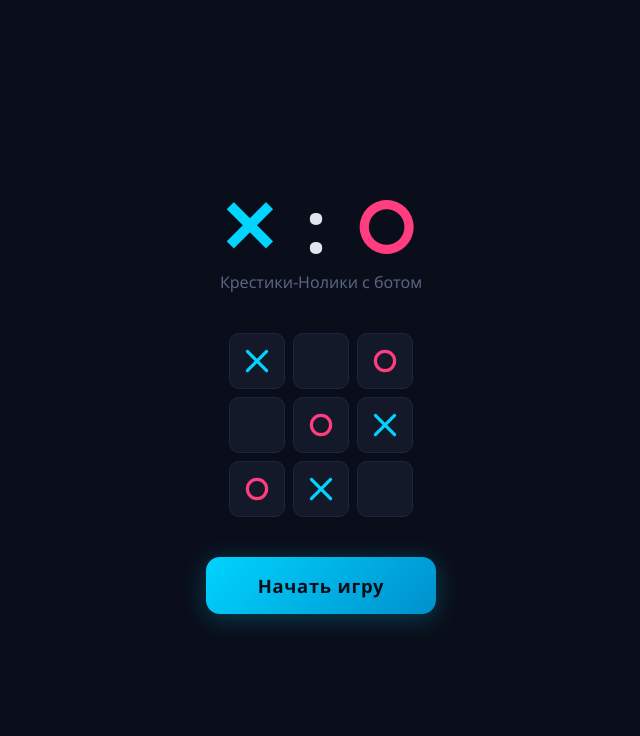
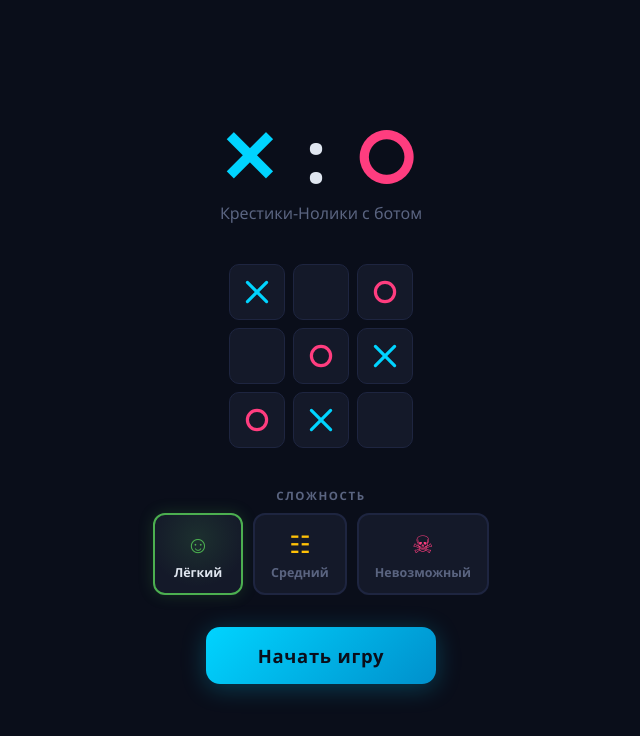
Before and after one commit to tewiqpy-ai/tictactoe-game, a plain HTML site: page index.html in a window 1280 px wide. Shown: the whole page, without its empty margins (319-959 px from the left). Drawn offline with Linux system fonts and the light colour scheme.

Commit message:
Add difficulty picker to start screen

```diff
--- a/index.html
+++ b/index.html
@@ -101,6 +101,82 @@
   .start-grid .sg-cell svg {
     width: 32px; height: 32px;
   }
+
+  /* Start Difficulty Picker */
+  .start-section-label {
+    color: var(--text-dim);
+    font-size: 0.72rem;
+    font-weight: 600;
+    text-transform: uppercase;
+    letter-spacing: 0.14em;
+    margin-bottom: 10px;
+  }
+
+  .start-diff-picker {
+    display: flex;
+    gap: 10px;
+    margin-bottom: 32px;
+    justify-content: center;
+  }
+
+  .start-diff-card {
+    padding: 12px 16px;
+    border-radius: 12px;
+    border: 2px solid var(--border);
+    background: var(--surface);
+    cursor: pointer;
+    text-align: center;
+    transition: all 0.2s;
+    min-width: 90px;
+    position: relative;
+    overflow: hidden;
+  }
+
+  .start-diff-card::before {
+    content: '';
+    position: absolute;
+    inset: 0;
+    border-radius: 10px;
+    opacity: 0;
+    transition: opacity 0.2s;
+  }
+
+  .start-diff-card:hover { transform: translateY(-2px); }
+  .start-diff-card:hover::before { opacity: 1; }
+
+  .start-diff-card.active {
+    border-color: var(--x-color);
+    box-shadow: 0 0 16px rgba(0, 212, 255, 0.15);
+  }
+  .start-diff-card.active::before { opacity: 1; }
+
+  .start-diff-card .diff-icon {
+    font-size: 1.5rem;
+    margin-bottom: 4px;
+    position: relative;
+    z-index: 1;
+  }
+
+  .start-diff-card .diff-name {
+    font-size: 0.78rem;
+    font-weight: 600;
+    color: var(--text-dim);
+    position: relative;
+    z-index: 1;
+  }
+  .start-diff-card.active .diff-name { color: var(--text); }
+
+  .start-diff-card.easy::before { background: radial-gradient(circle at 50% 30%, rgba(76,175,80,0.15), transparent 70%); }
+  .start-diff-card.easy.active { border-color: #4caf50; box-shadow: 0 0 16px rgba(76,175,80,0.2); }
+  .start-diff-card.easy .diff-icon { color: #4caf50; }
+
+  .start-diff-card.medium::before { background: radial-gradient(circle at 50% 30%, rgba(255,193,7,0.15), transparent 70%); }
+  .start-diff-card.medium.active { border-color: #ffc107; box-shadow: 0 0 16px rgba(255,193,7,0.2); }
+  .start-diff-card.medium .diff-icon { color: #ffc107; }
+
+  .start-diff-card.hard::before { background: radial-gradient(circle at 50% 30%, rgba(255,61,127,0.15), transparent 70%); }
+  .start-diff-card.hard.active { border-color: var(--o-color); box-shadow: 0 0 16px rgba(255,61,127,0.2); }
+  .start-diff-card.hard .diff-icon { color: var(--o-color); }
 
   .btn-start {
     background: linear-gradient(135deg, var(--x-color), #0090cc);
@@ -348,6 +424,7 @@
 
   @media (max-width: 400px) {
     .start-logo { font-size: 3rem; }
+    .start-diff-card { min-width: 78px; padding: 10px 10px; }
     .side-card { width: 110px; padding: 12px 8px; }
     .side-card .mark-icon { font-size: 2rem; }
     .scoreboard { gap: 20px; }
@@ -380,6 +457,22 @@
     <div class="sg-cell"><svg viewBox="0 0 100 100"><circle cx="50" cy="50" r="30" fill="none" stroke="var(--o-color)" stroke-width="10"/></svg></div>
     <div class="sg-cell"><svg viewBox="0 0 100 100"><line x1="20" y1="20" x2="80" y2="80" stroke="var(--x-color)" stroke-width="10" stroke-linecap="round"/><line x1="80" y1="20" x2="20" y2="80" stroke="var(--x-color)" stroke-width="10" stroke-linecap="round"/></svg></div>
     <div class="sg-cell"></div>
+  </div>
+
+  <div class="start-section-label">Сложность</div>
+  <div class="start-diff-picker">
+    <div class="start-diff-card easy active" data-diff="easy" onclick="setDifficulty('easy')">
+      <div class="diff-icon">&#9786;</div>
+      <div class="diff-name">Лёгкий</div>
+    </div>
+    <div class="start-diff-card medium" data-diff="medium" onclick="setDifficulty('medium')">
+      <div class="diff-icon">&#9783;</div>
+      <div class="diff-name">Средний</div>
+    </div>
+    <div class="start-diff-card hard" data-diff="hard" onclick="setDifficulty('hard')">
+      <div class="diff-icon">&#9760;</div>
+      <div class="diff-name">Невозможный</div>
+    </div>
   </div>
 
   <button class="btn-start" onclick="startGame()">Начать игру</button>
@@ -636,6 +729,9 @@ function setDifficulty(d) {
   document.querySelectorAll('.diff-btn').forEach(btn => {
     btn.classList.toggle('active', btn.dataset.diff === d);
   });
+  document.querySelectorAll('.start-diff-card').forEach(card => {
+    card.classList.toggle('active', card.dataset.diff === d);
+  });
   resetGame();
 }
 </script>
```
